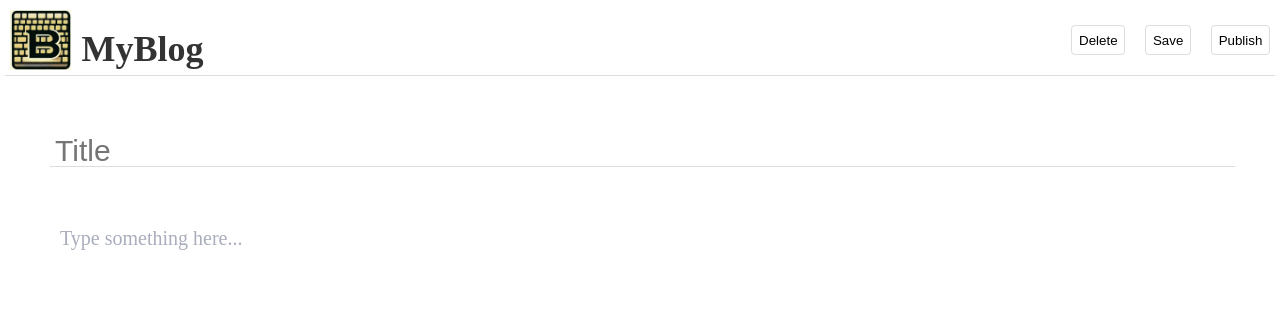
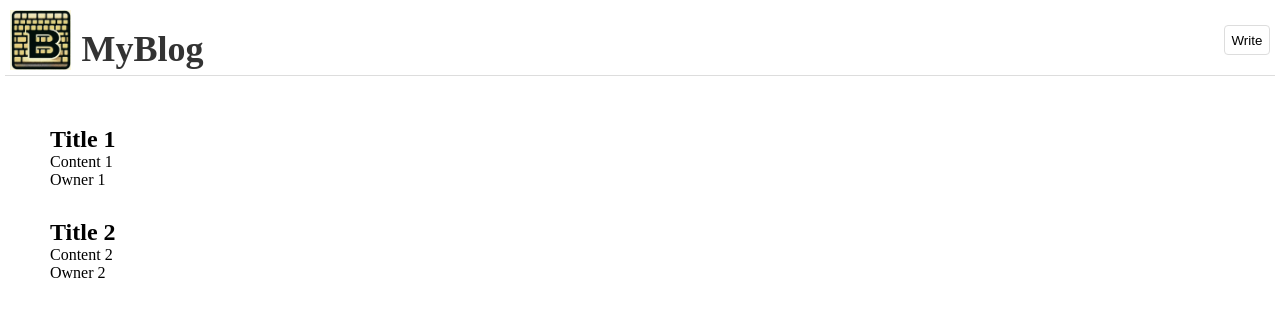
Before and after one commit to dopenchills/vue-blog, a Vue app: page / in a window 1280 px wide. Shown: the top 316 px of the page. Built offline with nearby package versions, Linux system fonts and the light colour scheme.

Commit message:
✨ add ListBlogPage

```diff
--- /dev/null
+++ b/src/pages/ListBlogPage.vue
@@ -0,0 +1,66 @@
+<template>
+  <base-layout>
+    <template #header>
+      <vb-button @click="moveToWritePage">Write</vb-button>
+    </template>
+
+    <div class="blog-container">
+      <div v-for="blog in blogs" :key="blog.id" class="blog">
+        <router-link :to="`/blogs/${blog.id}`" style="text-decoration: none; color: inherit">
+          <h2>{{ blog.title }}</h2>
+          <p>{{ blog.content }}</p>
+          <p>{{ blog.owner.name }}</p>
+        </router-link>
+      </div>
+    </div>
+  </base-layout>
+</template>
+
+<style scoped lang="scss">
+.blog-container {
+  display: flex;
+  flex-flow: column;
+  gap: 30px;
+}
+
+.blog {
+  display: flex;
+  flex-flow: column;
+  gap: 5px;
+
+  width: 100%;
+}
+</style>
+
+<script setup lang="ts">
+import VbButton from '@/components/buttons/VbButton.vue'
+import BaseLayout from '@/layouts/BaseLayout.vue'
+import { RouterLink, useRouter } from 'vue-router'
+
+const router = useRouter()
+
+const blogs: Blog[] = [
+  {
+    id: 1,
+    title: 'Title 1',
+    content: 'Content 1',
+    owner: {
+      id: 1,
+      name: 'Owner 1'
+    }
+  },
+  {
+    id: 2,
+    title: 'Title 2',
+    content: 'Content 2',
+    owner: {
+      id: 2,
+      name: 'Owner 2'
+    }
+  }
+]
+
+const moveToWritePage = () => {
+  router.push('/write')
+}
+</script>
--- a/src/routes/routes.ts
+++ b/src/routes/routes.ts
@@ -1,4 +1,8 @@
+import ListBlogPage from '@/pages/ListBlogPage.vue'
 import WriteBlogPage from '@/pages/WriteBlogPage.vue'
 import type { RouteRecordRaw } from 'vue-router'
 
-export const routes: RouteRecordRaw[] = [{ path: '/', component: WriteBlogPage }]
+export const routes: RouteRecordRaw[] = [
+  { path: '/', component: ListBlogPage },
+  { path: '/write', component: WriteBlogPage }
+]
```
